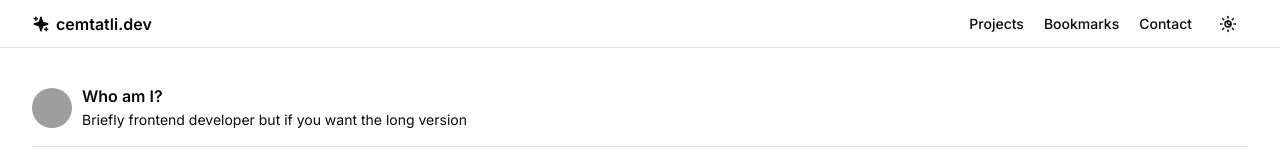
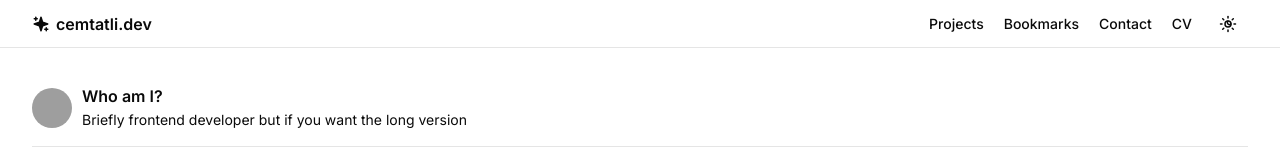
Before and after one commit to cemtatli/website, a Next.js app: page / in a window 1280 px wide. Shown: the top 160 px of the page. Built offline with nearby package versions, Linux system fonts and the light colour scheme; grey boxes are pictures that could not be loaded.

Commit message:
Add CV link to navigation

```diff
--- a/app/page.tsx
+++ b/app/page.tsx
@@ -1,5 +1,5 @@
 import About from "./(pages)/about/page";
 
 export default function Home() {
-  return <About />;
+  return <About />
 }
--- a/components/tabs.tsx
+++ b/components/tabs.tsx
@@ -6,6 +6,7 @@ const Navtabs = () => {
       <Link href={"/projects"}>Projects</Link>
       <Link href={"/bookmarks"}>Bookmarks</Link>
       <Link href={"/contact"}>Contact</Link>
+      <Link target="_blank" href={"https://cv.cemtatli.dev/"}>CV</Link>
     </div>
   );
 };
--- a/package.json
+++ b/package.json
@@ -48,6 +48,7 @@
     "react-icons": "^4.10.1",
     "react-lazy-load-image-component": "^1.6.0",
     "swr": "^2.2.0",
+    "tailwind": "^4.0.0",
     "tailwind-merge": "^1.13.2",
     "tailwindcss-animate": "^1.0.6",
     "typescript": "5.1.3"
```
Also changed, not shown: 1 other file (tests, documents, lock files or other folders).
